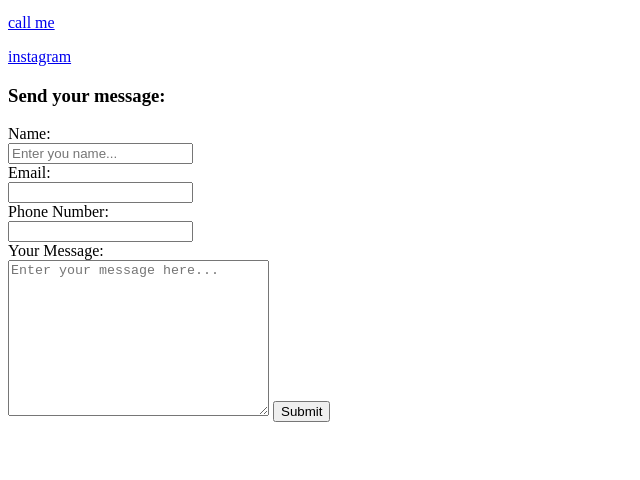
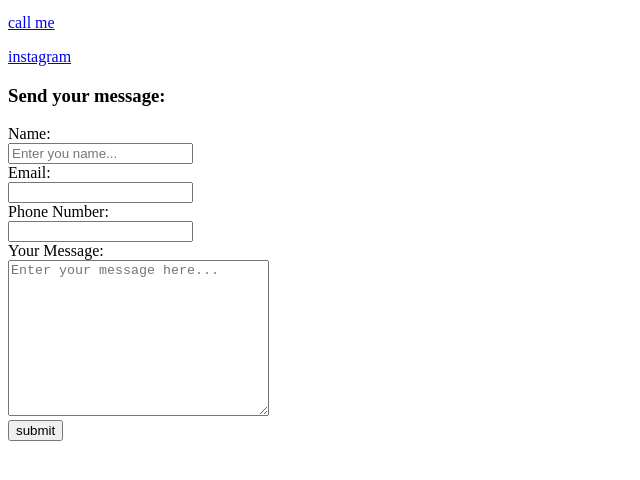
Before and after one commit to samyaqasemi/cv, a plain HTML site: page contact.html in a window 1280 px wide. Shown: the part 126-606 px from the top of the page, without its empty margins (0-640 px from the left). Drawn offline with Linux system fonts and the light colour scheme.

Commit message:
Update contact.html

```diff
--- a/contact.html
+++ b/contact.html
@@ -19,8 +19,8 @@
       <label for="tel">Phone Number:</label><br>
       <input type="tel" id="tel" name="phoneNumber" value=""><br>
       <label for="textArea">Your Message:</label><br>
-      <textarea id="textArea" name="Message" rows="10" cols="30" placeholder="Enter your message here..."></textarea>
-      <input type="submit">
+      <textarea id="textArea" name="Message" rows="10" cols="30" placeholder="Enter your message here..."></textarea><br>
+      <input type="submit" value="submit">
 
     </form>
   </body>
```
